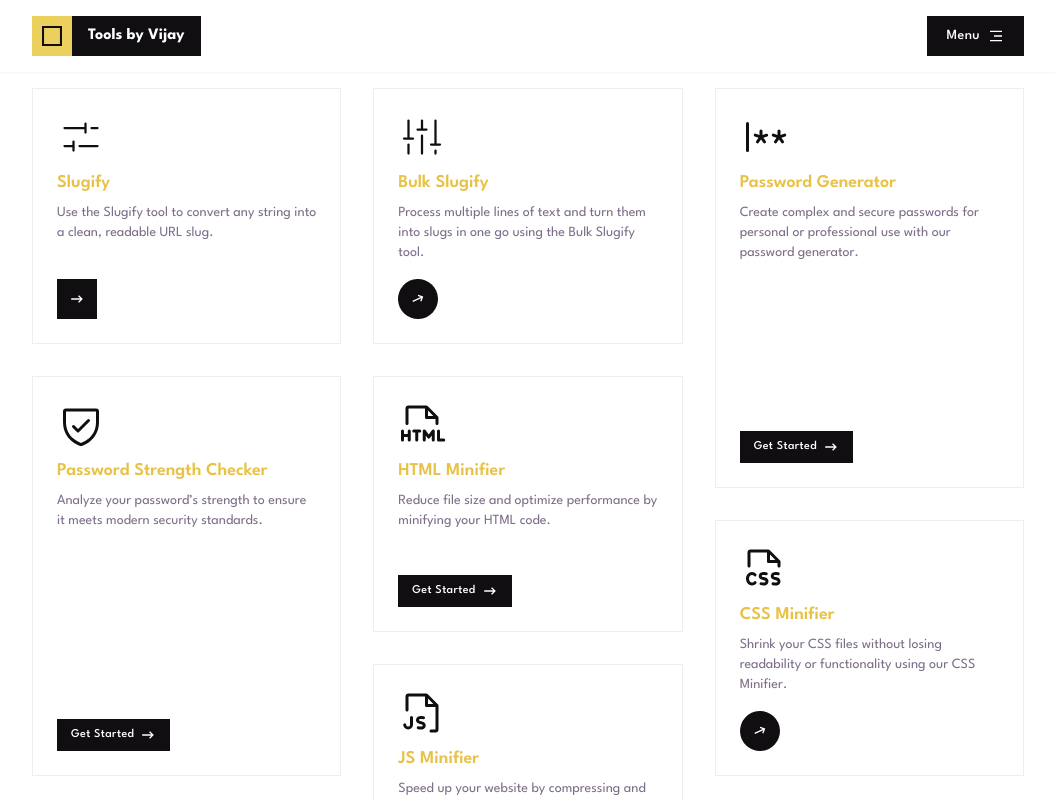
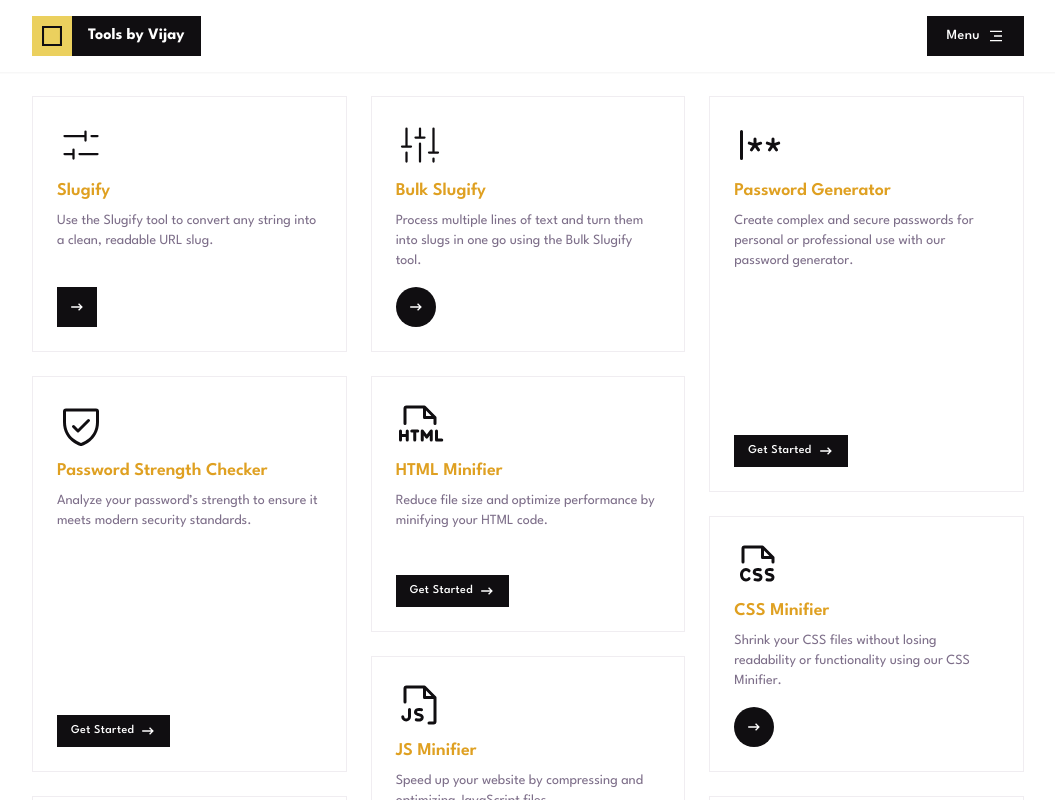
Before and after one commit to vijayhardaha/tools-by-vijay, a Next.js app: page / in a window 1280 px wide. Shown: the top 800 px of the page, without its empty margins (112-1167 px from the left). Built offline with nearby package versions, Linux system fonts and the light colour scheme.

Commit message:
feat: Adjust grid gap in Home component and update padding in PageLayout for improved layout consistency

```diff
--- a/src/app/page.jsx
+++ b/src/app/page.jsx
@@ -8,7 +8,7 @@ import PageLayout from "@/components/page/PageLayout";
 const Home = () => {
   return (
     <PageLayout>
-      <div className="grid grid-cols-6 grid-rows-7 gap-8">
+      <div className="grid grid-cols-6 grid-rows-7 gap-6">
         {/* Position 1 */}
         <ToolCard
           slug="slugify"
--- a/src/components/home/ToolCard.jsx
+++ b/src/components/home/ToolCard.jsx
@@ -42,7 +42,7 @@ const ToolCard = ({
 
   const btnClasses = clsx(btnClassName, {
     [`p-0 h-10 w-10`]: iconButton,
-    [`rounded-full transform -rotate-25 `]: btnRounded,
+    [`rounded-full`]: btnRounded,
   });
 
   const button = (
@@ -63,7 +63,7 @@ const ToolCard = ({
       </CardContent>
 
       <CardHeader>
-        <CardTitle className="text-primary-400 text-lg">{tool.name}</CardTitle>
+        <CardTitle className="text-primary-500 text-lg">{tool.name}</CardTitle>
         <CardDescription>{tool.pageDescription}</CardDescription>
       </CardHeader>
 
--- a/src/components/page/PageLayout.jsx
+++ b/src/components/page/PageLayout.jsx
@@ -15,7 +15,7 @@ const PageLayout = ({ children }) => {
   return (
     <div>
       <Header />
-      <main className="min-h-160 pt-4 pb-16">
+      <main className="min-h-160 pt-6 pb-12">
         <div className="mx-auto max-w-5xl px-4">{children}</div>
       </main>
       <Footer />
```
